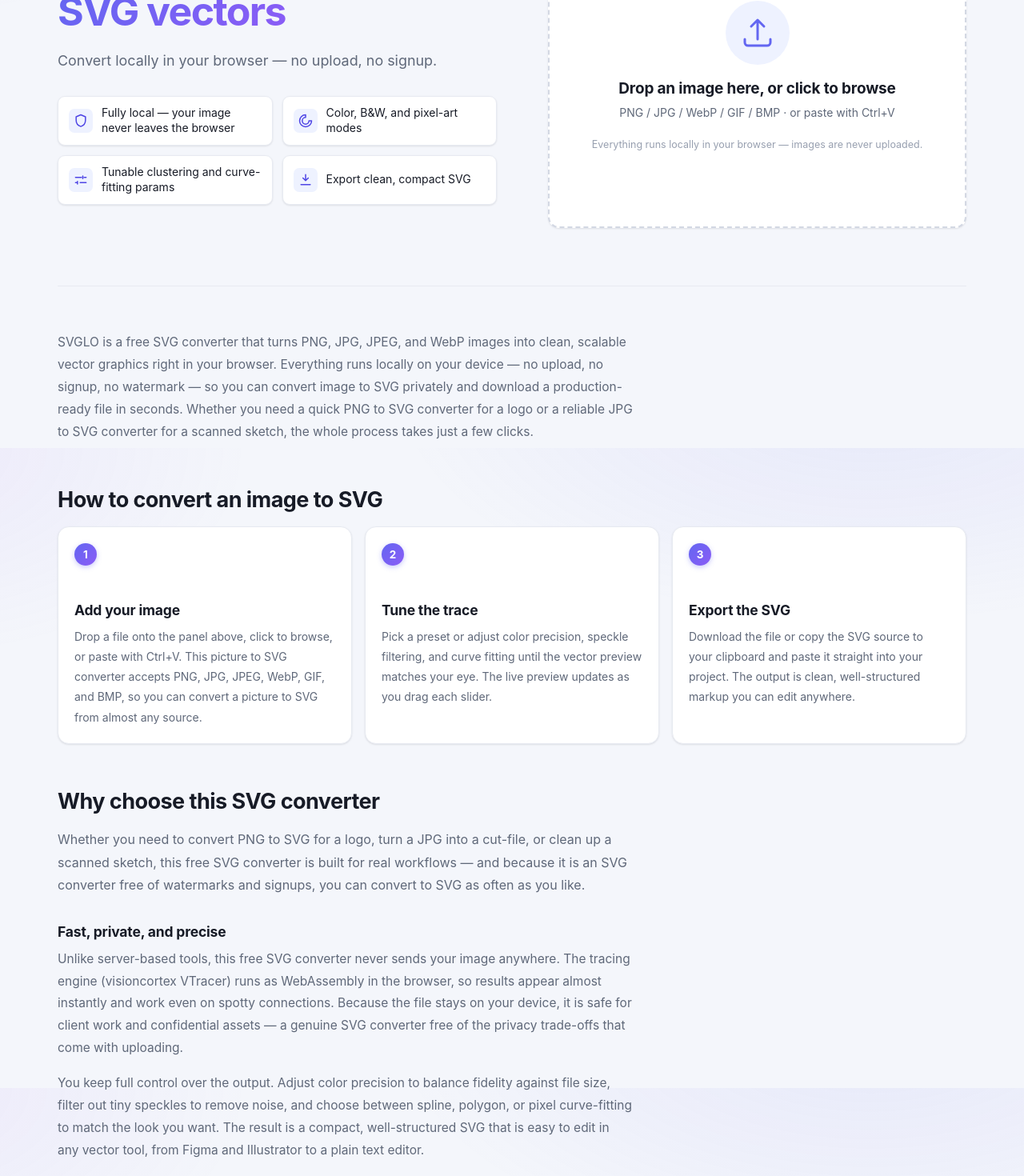
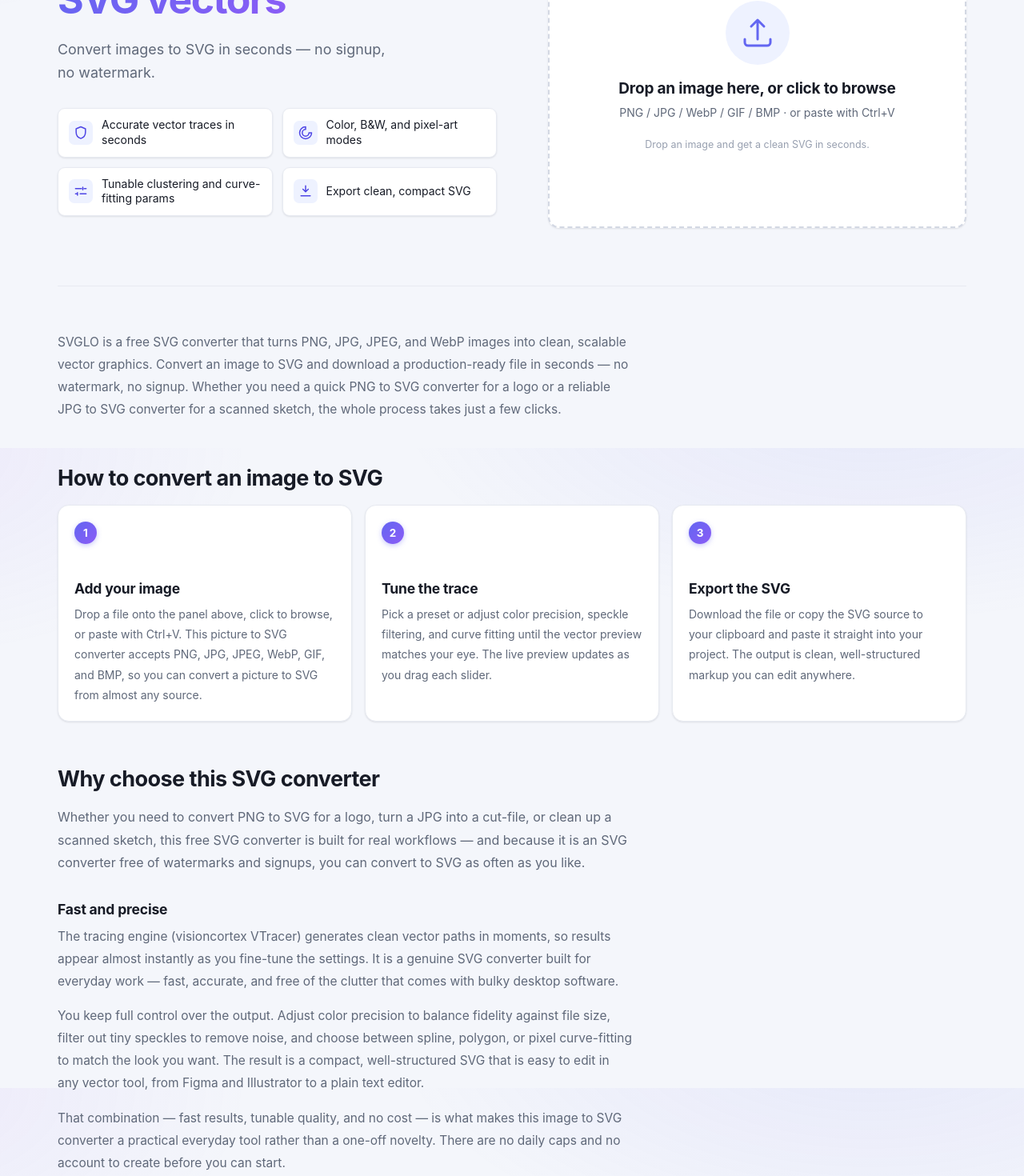
Before and after one commit to xuziyang/svglo, a React (Vite) app: page /en/ in a window 1280 px wide. Shown: the part 240-1710 px from the top of the page at 80% size. Built offline with nearby package versions, Linux system fonts and the light colour scheme.

Commit message:
feat(seo): reframe copy around speed and add tracing tips
Shift hero/dropzone/article messaging from privacy-first to fast
results and no watermark; add a tips section and reverse-export FAQ
in EN/ZH long-form content.

```diff
--- a/src/i18n/article.ts
+++ b/src/i18n/article.ts
@@ -30,7 +30,7 @@
 export const articleContent: Record<Locale, ArticleContent> = {
   en: {
     intro:
-      'SVGLO is a free SVG converter that turns PNG, JPG, JPEG, and WebP images into clean, scalable vector graphics right in your browser. Everything runs locally on your device — no upload, no signup, no watermark — so you can convert image to SVG privately and download a production-ready file in seconds. Whether you need a quick PNG to SVG converter for a logo or a reliable JPG to SVG converter for a scanned sketch, the whole process takes just a few clicks.',
+      'SVGLO is a free SVG converter that turns PNG, JPG, JPEG, and WebP images into clean, scalable vector graphics. Convert an image to SVG and download a production-ready file in seconds — no watermark, no signup. Whether you need a quick PNG to SVG converter for a logo or a reliable JPG to SVG converter for a scanned sketch, the whole process takes just a few clicks.',
     stepsTitle: 'How to convert an image to SVG',
     steps: [
       {
@@ -52,11 +52,11 @@
     sections: [
       {
         id: 'features',
-        title: 'Fast, private, and precise',
+        title: 'Fast and precise',
         paragraphs: [
-          'Unlike server-based tools, this free SVG converter never sends your image anywhere. The tracing engine (visioncortex VTracer) runs as WebAssembly in the browser, so results appear almost instantly and work even on spotty connections. Because the file stays on your device, it is safe for client work and confidential assets — a genuine SVG converter free of the privacy trade-offs that come with uploading.',
+          'The tracing engine (visioncortex VTracer) generates clean vector paths in moments, so results appear almost instantly as you fine-tune the settings. It is a genuine SVG converter built for everyday work — fast, accurate, and free of the clutter that comes with bulky desktop software.',
           'You keep full control over the output. Adjust color precision to balance fidelity against file size, filter out tiny speckles to remove noise, and choose between spline, polygon, or pixel curve-fitting to match the look you want. The result is a compact, well-structured SVG that is easy to edit in any vector tool, from Figma and Illustrator to a plain text editor.',
-          'That combination — local processing, tunable quality, and no cost — is what makes this image to SVG converter a practical everyday tool rather than a one-off novelty. There are no daily caps, no queued jobs, and no account to create before you can start.',
+          'That combination — fast results, tunable quality, and no cost — is what makes this image to SVG converter a practical everyday tool rather than a one-off novelty. There are no daily caps and no account to create before you can start.',
         ],
       },
       {
@@ -84,12 +84,20 @@
           'Because SVG is text-based, converted files are easy to style with CSS, animate, or edit by hand. That makes this a practical picture to SVG converter for developers who need lightweight, resolution-independent graphics for websites and apps, and for marketers who want a crisp logo at every breakpoint.',
         ],
       },
+      {
+        id: 'tips',
+        title: 'Tips for cleaner vector traces',
+        paragraphs: [
+          'Source quality drives the result more than any setting. Use the sharpest, highest-resolution original you can — a crisp logo or line drawing traces into far fewer, cleaner paths than a blurry photo. If you are working from a screenshot, capture it at 2x or higher.',
+          'Start from a preset that matches your artwork, then refine from there. “Default” handles most icons and illustrations; “B&W Line Art” is ideal for scans and sketches; “Poster” keeps flat colors vibrant; “Photo” merges similar tones for smoother gradients. Small moves on color precision and speckle filtering usually fix whatever is left.',
+        ],
+      },
     ],
     faqTitle: 'Frequently asked questions',
     faq: [
       {
         q: 'Is this SVG converter really free?',
-        a: 'Yes. SVGLO is completely free, with no watermark, no signup, and no limits on how many images you convert. You can rely on it as your go-to PNG to SVG converter free of charge, forever.',
+        a: 'Yes. SVGLO is completely free, with no watermark and no signup. You can rely on it as your go-to PNG to SVG converter free of charge, forever.',
       },
       {
         q: 'How do I convert JPG or JPEG to SVG?',
@@ -100,18 +108,18 @@
         a: 'Export or screenshot the PDF page as a PNG or JPG first, then convert that image to SVG here. It is a quick workaround that covers most PDF to SVG converter needs without extra software.',
       },
       {
-        q: 'Are my images uploaded to a server?',
-        a: 'No. All processing happens locally in your browser via WebAssembly, so your images never leave your device — ideal for confidential or client work.',
+        q: 'What is the difference between PNG and SVG?',
+        a: 'PNG is a raster format made of pixels, so it loses quality when enlarged. SVG is a vector format made of paths, so it scales to any size and stays crisp — which is exactly why so many people convert PNG to SVG in the first place.',
       },
       {
-        q: 'What is the difference between PNG and SVG?',
-        a: 'PNG is a raster format made of pixels, so it loses quality when enlarged. SVG is a vector format made of paths, so it scales to any size and stays crisp — which is exactly why so many people convert PNG to SVG in the first place.',
+        q: 'Can I turn the SVG back into PNG or JPG?',
+        a: 'The converter outputs SVG. To get a PNG or JPG from that SVG, open it in any vector editor — Figma, Illustrator, Inkscape — and export, or use your editor’s built-in raster export. Because the SVG is clean, structured markup, exporting a crisp bitmap at any size is straightforward.',
       },
     ],
   },
   zh: {
     intro:
-      'SVGLO 是一款免费的 SVG 转换器，可在浏览器中把 PNG、JPG、JPEG、WebP 等图片转换为干净、可无限放大的矢量图。所有处理都在本地完成，无需上传、无需注册、无水印，保护隐私的同时几秒内即可导出可用的 SVG 文件。',
+      'SVGLO 是一款免费的 SVG 转换器，可把 PNG、JPG、JPEG、WebP 等图片转换为干净、可无限放大的矢量图。无需注册、无水印，几秒内即可导出可用的 SVG 文件。',
     stepsTitle: '如何把图片转换为 SVG',
     steps: [
       {
@@ -133,9 +141,9 @@
     sections: [
       {
         id: 'features',
-        title: '快速、私密、精准',
+        title: '快速、精准',
         paragraphs: [
-          '与依赖服务器的工具不同，这款免费 SVG 转换器不会把图片发送到任何地方。矢量化引擎（visioncortex VTracer）以 WebAssembly 在浏览器中运行，结果几乎即时呈现，网络不佳时也能正常使用。文件始终留在本地，处理客户或机密素材也更安心。',
+          '这款免费 SVG 转换器内置矢量化引擎（visioncortex VTracer），几乎即时生成干净的矢量路径，边调参数边看结果。它面向真实工作流而生——快速、精准，没有臃肿桌面软件那样的负担。',
           '你可以完全掌控输出：调整颜色精度在保真度和文件体积之间取舍；提高斑点过滤去除噪点；在样条、多边形、像素三种拟合模式间切换，得到想要的效果。最终生成结构清晰、体积紧凑、便于在任何矢量软件中继续编辑的 SVG。',
         ],
       },
@@ -155,6 +163,14 @@
           '由于 SVG 本质是文本，转换后的文件很容易用 CSS 控制样式、制作动画，或直接手动编辑。因此对需要轻量、分辨率无关图形的开发者来说，这也是一款实用的图片转 SVG 工具。',
         ],
       },
+      {
+        id: 'tips',
+        title: '让矢量图更干净的小技巧',
+        paragraphs: [
+          '原图质量比任何参数都重要。请尽量使用最清晰、分辨率最高的素材——边缘锐利的 Logo 或线条稿，矢量化后路径更少、更干净；模糊照片则容易产生杂乱轮廓。若来自截图，建议按 2 倍或更高倍率截取。',
+          '先从贴合素材的预设入手，再做微调。“通用”适合大多数图标与插画；“黑白线条稿”适合扫描件与手绘；“海报”保留扁平色彩的鲜活；“照片”会合并相近色调，让渐变更平滑。多数情况下，微调颜色精度与斑点过滤即可解决剩余问题。',
+        ],
+      },
     ],
     faqTitle: '常见问题',
     faq: [
@@ -167,12 +183,12 @@
         a: '请先把 PDF 页面导出或截图为 PNG / JPG，再在这里转换为 SVG。目前暂不支持直接导入 PDF。',
       },
       {
-        q: '图片会被上传到服务器吗？',
-        a: '不会。所有处理都通过 WebAssembly 在你的浏览器本地完成，图片不会离开设备。',
+        q: 'PNG 和 SVG 有什么区别？',
+        a: 'PNG 是由像素组成的位图，放大会失真；SVG 是由路径构成的矢量图，可任意缩放且始终清晰。',
       },
       {
-        q: 'PNG 和 SVG 有什么区别？',
-        a: 'PNG 是由像素组成的位图，放大会失真；SVG 是由路径构成的矢量图，可任意缩放且始终清晰。',
+        q: '可以把生成的 SVG 再转回 PNG 或 JPG 吗？',
+        a: '本转换器输出 SVG。若要由 SVG 得到 PNG 或 JPG，可在任意矢量软件（Figma、Illustrator、Inkscape）中打开并导出，或使用编辑器自带的位图导出功能。由于生成的 SVG 结构清晰，导出任意尺寸的清晰位图都很方便。',
       },
     ],
   },
--- a/src/i18n/en.ts
+++ b/src/i18n/en.ts
@@ -14,8 +14,8 @@
   hero: {
     titleBefore: 'Turn images into',
     titleAccent: 'SVG vectors',
-    lead: 'Convert locally in your browser — no upload, no signup.',
-    featLocal: 'Fully local — your image never leaves the browser',
+    lead: 'Convert images to SVG in seconds — no signup, no watermark.',
+    featLocal: 'Accurate vector traces in seconds',
     featModes: 'Color, B&W, and pixel-art modes',
     featParams: 'Tunable clustering and curve-fitting params',
     featExport: 'Export clean, compact SVG',
@@ -23,7 +23,7 @@
   dropzone: {
     title: 'Drop an image here, or click to browse',
     formats: 'PNG / JPG / WebP / GIF / BMP · or paste with Ctrl+V',
-    hint: 'Everything runs locally in your browser — images are never uploaded.',
+    hint: 'Drop an image and get a clean SVG in seconds.',
     aria: 'Upload image',
     unsupported: 'Unsupported image format. Please use PNG / JPG / WebP / GIF / BMP.',
   },
--- a/src/i18n/zh.ts
+++ b/src/i18n/zh.ts
@@ -14,8 +14,8 @@
   hero: {
     titleBefore: '把图片变成',
     titleAccent: 'SVG 矢量图',
-    lead: '在浏览器中本地完成转换，无需上传，无需注册。',
-    featLocal: '完全本地处理，图片不离开浏览器',
+    lead: '数秒完成图片转 SVG，无需注册、无水印。',
+    featLocal: '精准矢量描边，数秒出图',
     featModes: '彩色 / 黑白 / 像素画多种模式',
     featParams: '聚类与曲线拟合参数可调',
     featExport: '导出干净紧凑的 SVG',
@@ -23,7 +23,7 @@
   dropzone: {
     title: '拖拽图片到此处，或点击选择文件',
     formats: '支持 PNG / JPG / WebP / GIF / BMP · 也可直接 Ctrl+V 粘贴',
-    hint: '所有处理在你的浏览器本地完成，图片不会上传到任何服务器。',
+    hint: '拖入图片，数秒即可得到干净的 SVG。',
     aria: '上传图片',
     unsupported: '暂不支持该图片格式，请使用 PNG / JPG / WebP / GIF / BMP。',
   },
```
